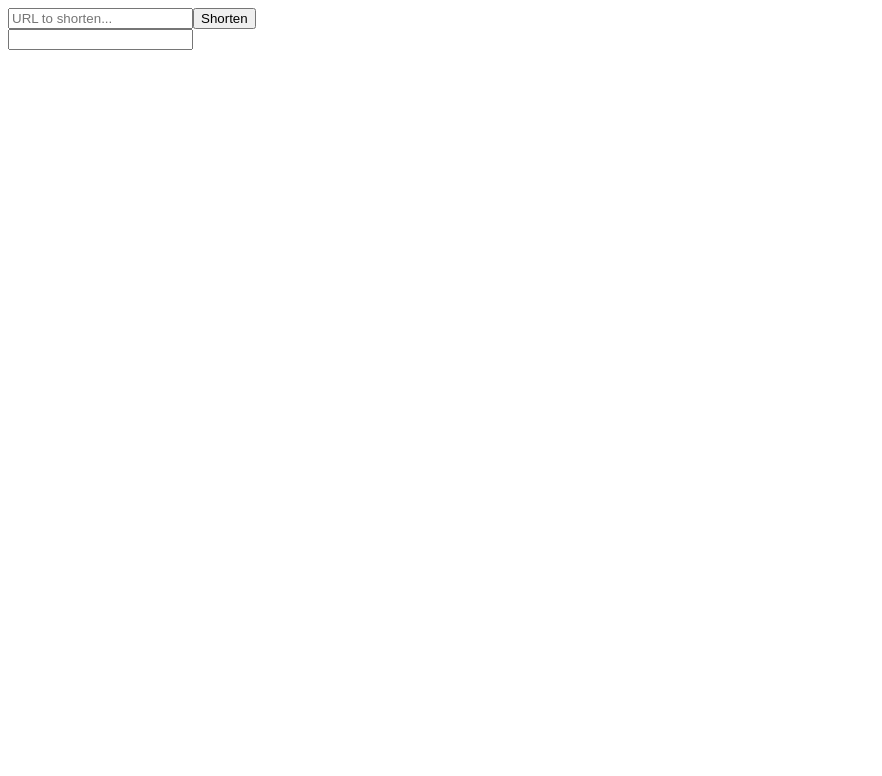
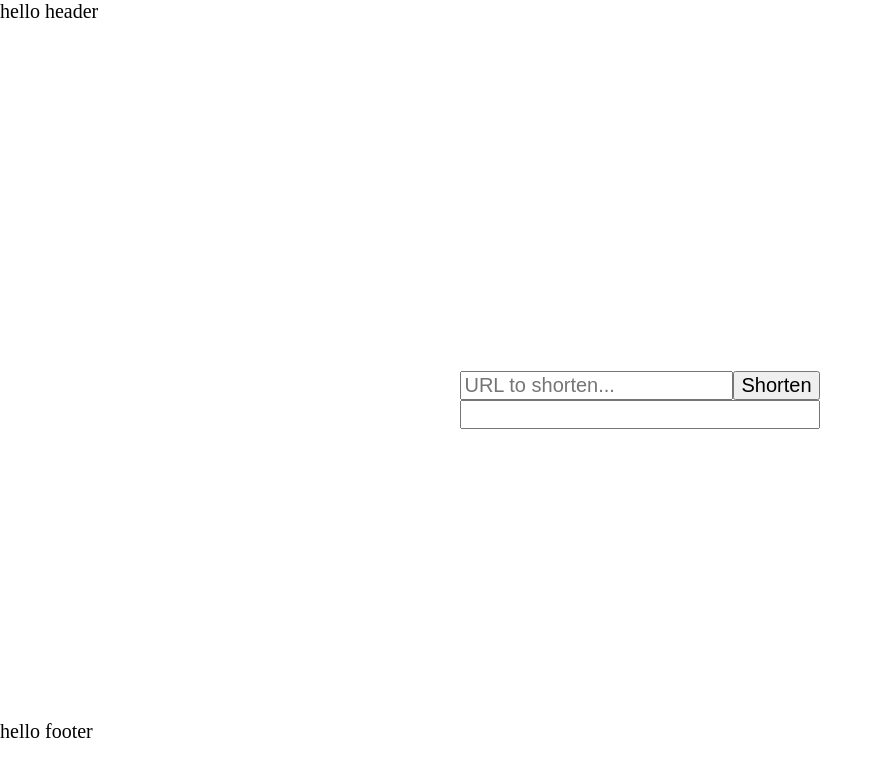
Before and after one commit to danieldidiobalsamo/url_shortener, a Vue app in the folder frontend/: page / in a window 1280 px wide. Shown: the top 776 px of the page, without its empty margins (0-882 px from the left). Built offline with nearby package versions, Linux system fonts and the light colour scheme.

Commit message:
feat: general css sketch

```diff
--- a/frontend/src/components/UrlForm.vue
+++ b/frontend/src/components/UrlForm.vue
@@ -1,11 +1,17 @@
 <template>
-  <form @submit.prevent="shortUrl">
-    <input type="text" placeholder="URL to shorten..." v-model="urlToShorten">
-    <button>Shorten</button>
-  </form>
-
-  <input type="text" :value='shortenedUrl'>
-
+  <header>
+    hello header
+  </header>
+  <main>
+    <form @submit.prevent="shortUrl">
+        <input type="text" placeholder="URL to shorten..." v-model="urlToShorten">
+        <button>Shorten</button>
+    </form>
+    <input type="text" :value='shortenedUrl'>
+  </main>
+  <footer>
+    hello footer
+  </footer>
 </template>
 
 <script>
@@ -58,3 +64,33 @@ function isUrl(input){
   return true;
 }
 </script>
+
+<style type="text/css">
+  *{
+    font-size: 20px;
+  }
+
+  body{
+    margin: 0;
+  }
+
+  main{
+    display: flex;
+    flex-direction: column;
+    flex-wrap: wrap;
+    align-content: center;
+    justify-content: center;
+    height: 80vh;
+    width: 100vw;
+  }
+
+  header{
+    height: 10vh;
+    width: 100vw;
+  }
+
+  footer{
+    height: 10vh;
+    width: 100vw;
+  }
+</style>
```
